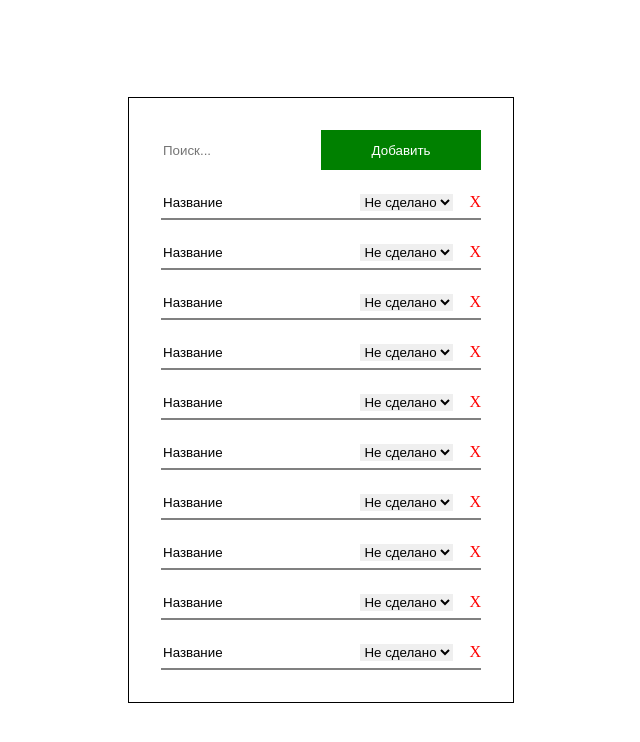
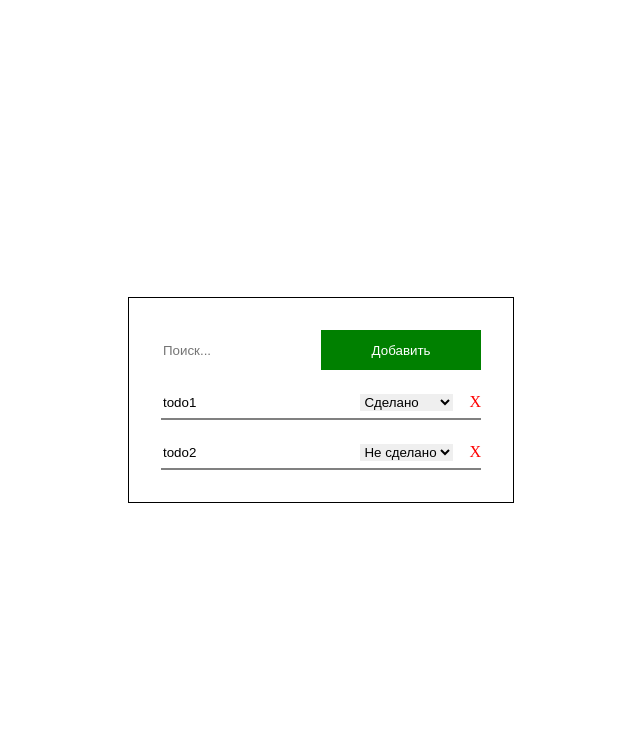
Before and after one commit to Mednyi/MariaDZ1, a plain HTML site: page todo/todo.html in a window 1280 px wide. Shown: the whole page, without its empty margins (319-959 px from the left). Drawn offline with Linux system fonts and the light colour scheme.

Commit message:
'viewclasses'

```diff
--- a/todo/todo.html
+++ b/todo/todo.html
@@ -1,7 +1,7 @@
 <!DOCTYPE html><html>
     <head>
         <meta charset="utf-8">
-        <script type="module" src="todo_view.js"></script>
+        <script type="module" src="todo_class.js"></script>
         <link rel="stylesheet" href="todo.css">
         </head>
         <body>
--- /dev/null
+++ b/todo/todo_class.js
@@ -0,0 +1,75 @@
+'use strict';
+
+const todos = [{title: 'todo1', status: true}, {title: 'todo2', status: false}];
+class TodoView {
+    constructor(data = {title: '', status: false}) {
+        this.data = data;
+        Object.keys(this.methods).forEach(methodName => {
+           this.methods[methodName]  = this.methods[methodName].bind(this)
+        })
+    }
+    template () {
+        return `
+                 <input class ="input" value="${this.data.title}" id="myTextField" placeholder="Добавить задачу">
+                 <select class ="dropdown">
+                     <option ${this.data.status ? 'selected' : ''}>Сделано</option>
+                     <option ${!this.data.status ? 'selected' : ''}>Не сделано</option>
+                 </select>
+                 <span class="icon" data-action="delete">X</span>
+        `
+    }
+    methods = {
+        remove () {
+            this.$el.remove();
+            delete this;
+        },
+        changeTitle () {
+            const titleInputValue = this.$el.children[0].value;
+            this.data.title = titleInputValue;
+            this.render();
+        }
+    }
+    render () {
+        if (!this.$el) {
+            this.$el = document.createElement('div');
+            this.$el.className = 'todo'
+        }
+        this.$el.innerHTML = this.template();
+        const deleteButton = this.$el.children[2];
+        deleteButton.addEventListener('click', this.methods.remove);
+        const titleInput = this.$el.children[0];
+        titleInput.addEventListener('blur', this.methods.changeTitle);
+        return this.$el;
+    }
+}
+
+class TodoList {
+    constructor(data = {filter: '', tasks: []}) {
+        this.data = data;
+        this.methods = {}
+    }
+    template () {
+        return `
+        <main>
+          <div class="controls">
+              <input class ="input" id="search" placeholder="Поиск...">
+              <button id="add" class = "button" onclick="focusMethod()">Добавить</button>
+          </div>
+        </main>`
+    }
+    render () {
+        if (!this.$el) {
+            this.$el = document.createElement('div');
+        }
+        this.$el.innerHTML = this.template();
+        this.$el = this.$el.firstElementChild;
+        this.data.tasks.forEach(task => {
+            const todoComponent = new TodoView(task);
+            this.$el.appendChild(todoComponent.render());
+        });
+        return this.$el;
+    }
+}
+
+const todoList = new TodoList({tasks: todos});
+document.getElementsByTagName('body')[0].append(todoList.render());
```
